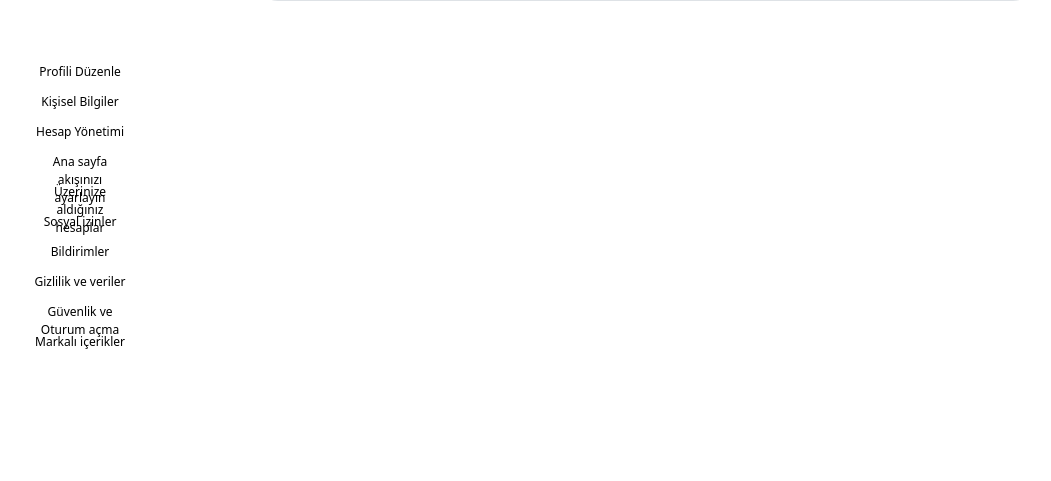
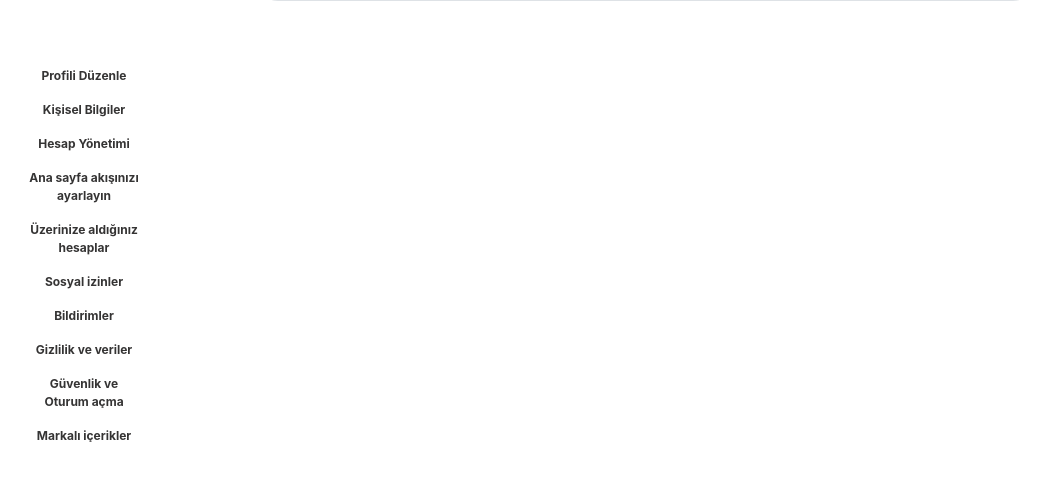
Before and after one commit to 24temmuzstaj/pinterestproject, a Django app: page /profil/profile/edit/ in a window 1280 px wide. Shown: the part 55-536 px from the top of the page, without its empty margins (0-1051 px from the left). Run offline with Django 4.2, Linux system fonts and the light colour scheme; a user stored in the database is signed in; data comes from the database, SQL or seed files in the repository; some libraries are stand-ins or nearby versions.

Commit message:
edit_profile düzenleme 2

```diff
--- a/static/style.css
+++ b/static/style.css
@@ -2338,26 +2338,29 @@ p {
 .list {
   display: flex;
   flex-direction: column;
-  margin-left: 30px;
+  margin-left: 20px;
   margin-top: 50px;
   color: black;
+
 }
 
 .list-item {
-  width: 100px;
-  height: 30px;
+  width: 120px;
   padding: 4px;
   text-decoration: none;
   font-size: 12px;
   border-radius: 7px;
   text-align: center;
-}
-.list-item  a{
-  color: black;
+  margin: 4px;
+}
+.list-item a {
+  color: rgb(53, 52, 52);
+  font-weight: 700;
+  font-family: -apple-system, BlinkMacSystemFont, "Segoe UI", Roboto, Oxygen-Sans, "Apple Color Emoji", "Segoe UI Emoji", "Segoe UI Symbol", Ubuntu, Cantarell, "Fira Sans", "Droid Sans", "Helvetica Neue", Helvetica, "ヒラギノ角ゴ Pro W3", "メイリオ", Meiryo, Arial, sans-serif;
 }
 
 .list-item:hover{
-  background-color: #dddada;
+  background-color: #dad0d0;
 }
 
 /* MEHTAP EDİT-PROFİLE SAYFASI CSS END */
--- a/templates/profile/edit_profile.html
+++ b/templates/profile/edit_profile.html
@@ -37,7 +37,6 @@
         <div class="list-item">
             <a href="#">Markalı içerikler</a>
         </div>
-
     </div>
 </body>
 
```
